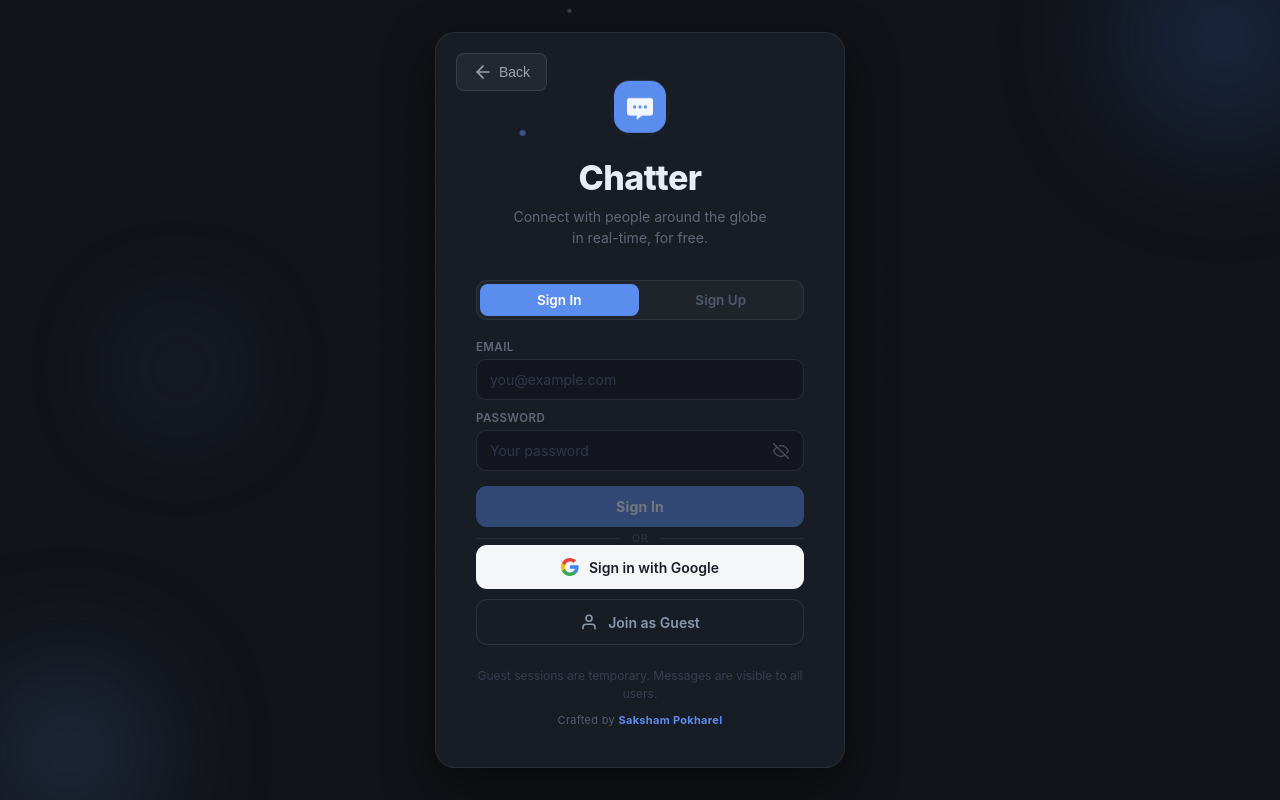
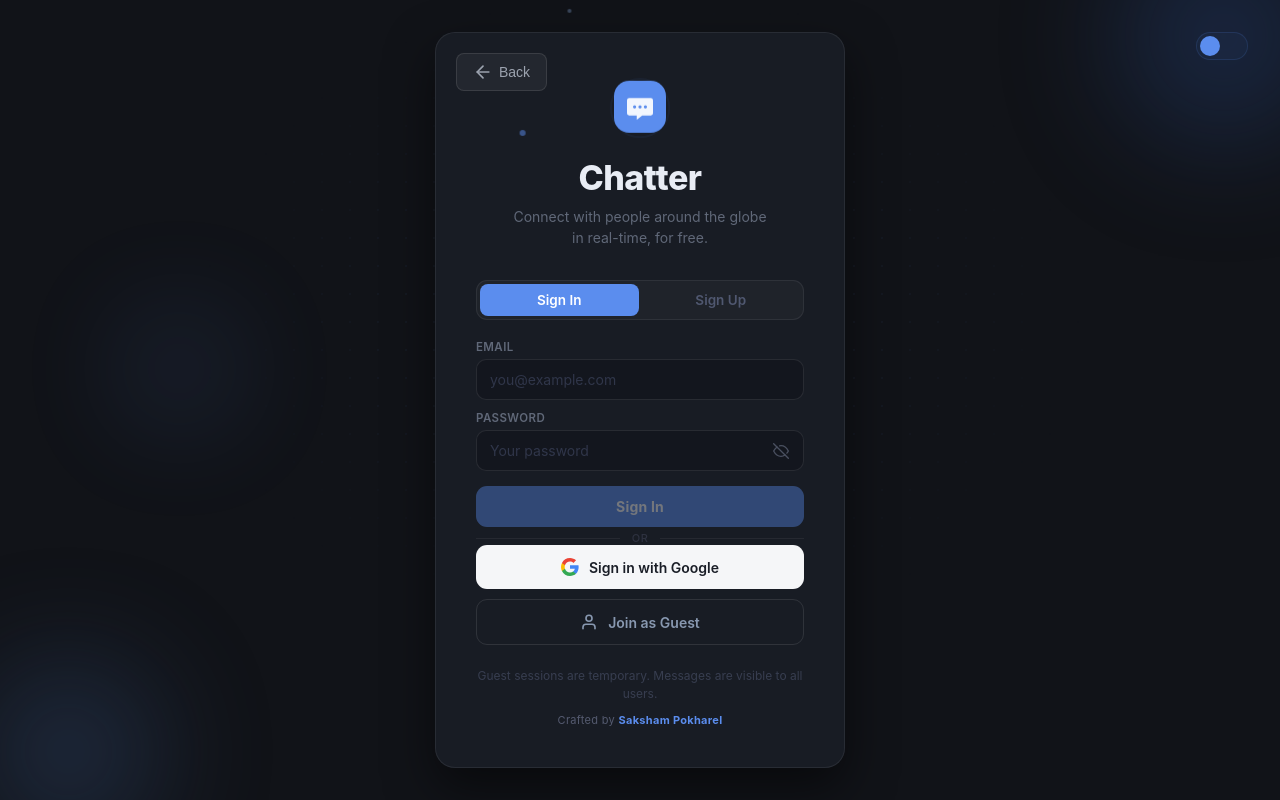
Before and after one commit to sakshampokharel01-beep/Chatter, a React (Vite) app: page / in a window 1280 px wide. Both pictures are taken after a click on the button "Start Chatting". Built offline with nearby package versions, Linux system fonts and the light colour scheme; no server answers; a web font is replaced by a local one.

Commit message:
Add theme toggle to auth screen and chat room with shared theme context

```diff
--- a/src/App.css
+++ b/src/App.css
@@ -1434,3 +1434,114 @@ body {
 .back-to-landing:hover svg {
   transform: translateX(-2px);
 }
+
+/* Theme Toggle Styles */
+.theme-toggle,
+.theme-toggle-chat {
+  background: transparent;
+  border: none;
+  cursor: pointer;
+  padding: 0;
+  z-index: 100;
+}
+
+.theme-toggle {
+  position: fixed;
+  top: 2rem;
+  right: 2rem;
+}
+
+.theme-toggle-chat {
+  margin-right: 12px;
+}
+
+.toggle-track {
+  display: block;
+  width: 52px;
+  height: 28px;
+  background: rgba(255, 255, 255, 0.08);
+  border: 1px solid rgba(255, 255, 255, 0.15);
+  border-radius: 100px;
+  position: relative;
+  transition: all 0.45s ease;
+}
+
+.toggle-thumb {
+  position: absolute;
+  top: 3px;
+  left: 3px;
+  width: 20px;
+  height: 20px;
+  background: #5b8dee;
+  border-radius: 50%;
+  transition: all 0.45s cubic-bezier(0.34, 1.56, 0.64, 1);
+}
+
+:root[data-theme="light"] .toggle-thumb {
+  transform: translateX(24px);
+  background: #D4622A;
+}
+
+:root[data-theme="light"] .toggle-track {
+  background: rgba(0, 0, 0, 0.05);
+  border-color: rgba(0, 0, 0, 0.1);
+}
+
+/* Light Theme Support for Auth and Chat */
+:root[data-theme="light"] .auth-screen {
+  background: #FAF7F2;
+}
+
+:root[data-theme="light"] .auth-screen::before {
+  background-image: radial-gradient(rgba(212, 98, 42, 0.07) 1px, transparent 1px);
+}
+
+:root[data-theme="light"] .auth-orb--1 {
+  background: #e8b4a0;
+}
+
+:root[data-theme="light"] .auth-orb--2 {
+  background: #d4a090;
+}
+
+:root[data-theme="light"] .auth-orb--3 {
+  background: #D4622A;
+}
+
+:root[data-theme="light"] .auth-card {
+  background: rgba(255, 255, 255, 0.7);
+  border-color: rgba(0, 0, 0, 0.08);
+}
+
+:root[data-theme="light"] .auth-title,
+:root[data-theme="light"] .email-label {
+  color: #1A1614;
+}
+
+:root[data-theme="light"] .auth-subtitle {
+  color: #6B5E56;
+}
+
+:root[data-theme="light"] .email-input {
+  background: rgba(255, 255, 255, 0.8);
+  border-color: rgba(0, 0, 0, 0.1);
+  color: #1A1614;
+}
+
+:root[data-theme="light"] .btn-google,
+:root[data-theme="light"] .btn-guest,
+:root[data-theme="light"] .btn-email-submit {
+  background: #D4622A;
+  color: white;
+}
+
+:root[data-theme="light"] .btn-google:hover,
+:root[data-theme="light"] .btn-guest:hover,
+:root[data-theme="light"] .btn-email-submit:hover {
+  background: #c05525;
+}
+
+:root[data-theme="light"] .error-msg {
+  background: rgba(212, 98, 42, 0.1);
+  color: #c05525;
+}
--- a/src/App.jsx
+++ b/src/App.jsx
@@ -3,6 +3,7 @@ import './App.css';
 import { onAuthStateChanged } from 'firebase/auth';
 import { doc, onSnapshot } from 'firebase/firestore';
 import { auth, db, registerUser, signOutUser } from './firebase';
+import { ThemeProvider } from './ThemeContext';
 import LandingPage from './components/LandingPage';
 import AuthScreen from './components/AuthScreen';
 import ChatRoom from './components/ChatRoom';
@@ -71,13 +72,19 @@ function App() {
 
   // Show landing page for first-time visitors
   if (showLanding && !user) {
-    return <LandingPage onGetStarted={() => setShowLanding(false)} />;
+    return (
+      <ThemeProvider>
+        <LandingPage onGetStarted={() => setShowLanding(false)} />
+      </ThemeProvider>
+    );
   }
 
   return (
-    <div className="app">
-      {user ? <ChatRoom user={user} /> : <AuthScreen onBack={() => setShowLanding(true)} />}
-    </div>
+    <ThemeProvider>
+      <div className="app">
+        {user ? <ChatRoom user={user} /> : <AuthScreen onBack={() => setShowLanding(true)} />}
+      </div>
+    </ThemeProvider>
   );
 }
 
--- /dev/null
+++ b/src/ThemeContext.jsx
@@ -0,0 +1,32 @@
+import React, { createContext, useContext, useState, useEffect } from 'react';
+
+const ThemeContext = createContext();
+
+export function ThemeProvider({ children }) {
+  const [theme, setTheme] = useState(() => {
+    return localStorage.getItem('chatter-theme') || 'dark';
+  });
+
+  useEffect(() => {
+    document.documentElement.setAttribute('data-theme', theme);
+    localStorage.setItem('chatter-theme', theme);
+  }, [theme]);
+
+  const toggleTheme = () => {
+    setTheme(prev => prev === 'dark' ? 'light' : 'dark');
+  };
+
+  return (
+    <ThemeContext.Provider value={{ theme, toggleTheme }}>
+      {children}
+    </ThemeContext.Provider>
+  );
+}
+
+export function useTheme() {
+  const context = useContext(ThemeContext);
+  if (!context) {
+    throw new Error('useTheme must be used within ThemeProvider');
+  }
+  return context;
+}
--- a/src/components/AuthScreen.jsx
+++ b/src/components/AuthScreen.jsx
@@ -1,5 +1,6 @@
 import React, { useState, useEffect, useRef } from 'react';
 import { signInWithGoogle, signInAsGuest, signUpWithEmail, signInWithEmail } from '../firebase';
+import { useTheme } from '../ThemeContext';
 
 /* ── EyeIcon ─────────────────────────────────────────── */
 function EyeIcon({ open }) {
@@ -75,6 +76,7 @@ function UserIcon() {
 }
 
 export default function AuthScreen({ onBack }) {
+  const { toggleTheme } = useTheme();
   const [loading, setLoading] = useState(null);
   const [error, setError]   = useState('');
   const [step, setStep]     = useState('home');   // 'home' | 'guestName'
@@ -167,6 +169,18 @@ export default function AuthScreen({ onBack }) {
       <div className="auth-screen">
         <div className="auth-orb auth-orb--1" />
         <div className="auth-orb auth-orb--2" />
+
+        {/* Theme Toggle */}
+        <button
+          className="theme-toggle"
+          onClick={toggleTheme}
+          aria-label="Toggle theme"
+        >
+          <span className="toggle-track">
+            <span className="toggle-thumb"></span>
+          </span>
+        </button>
+
         <div className="auth-card">
           <span className="auth-logo" role="img" aria-label="Guest">
             <div className="auth-logo-icon">
@@ -224,6 +238,17 @@ export default function AuthScreen({ onBack }) {
       <div className="auth-orb auth-orb--1" />
       <div className="auth-orb auth-orb--2" />
       <div className="auth-orb auth-orb--3" />
+
+      {/* Theme Toggle */}
+      <button
+        className="theme-toggle"
+        onClick={toggleTheme}
+        aria-label="Toggle theme"
+      >
+        <span className="toggle-track">
+          <span className="toggle-thumb"></span>
+        </span>
+      </button>
 
       <div className="auth-card">
         {onBack && (
--- a/src/components/ChatRoom.jsx
+++ b/src/components/ChatRoom.jsx
@@ -14,6 +14,7 @@ import {
   doc,
 } from 'firebase/firestore';
 import { db, auth, signOutUser, getDisplayName, isAdmin, safePhotoURL } from '../firebase';
+import { useTheme } from '../ThemeContext';
 import DirectMessages from './DirectMessages';
 import AdminPanel from './AdminPanel';
 
@@ -138,6 +139,7 @@ function SendIcon() {
 
 /* ── Chat Room (main) ─────────────────────────────────────── */
 export default function ChatRoom({ user }) {
+  const { toggleTheme } = useTheme();
   const [activeTab, setActiveTab] = useState('global');
   const [messages, setMessages] = useState([]);
   const [inputText, setInputText] = useState('');
@@ -317,6 +319,16 @@ export default function ChatRoom({ user }) {
         </div>
 
         <div className="header-user">
+          <button
+            className="theme-toggle-chat"
+            onClick={toggleTheme}
+            aria-label="Toggle theme"
+            title="Toggle theme"
+          >
+            <span className="toggle-track">
+              <span className="toggle-thumb"></span>
+            </span>
+          </button>
           {user.photoURL ? (
             <img src={user.photoURL} alt={displayName} className="user-avatar" />
           ) : (
--- a/src/components/LandingPage.jsx
+++ b/src/components/LandingPage.jsx
@@ -1,12 +1,9 @@
-import React, { useState, useEffect } from 'react';
+import React, { useEffect } from 'react';
+import { useTheme } from '../ThemeContext';
 import '../styles/LandingPage.css';
 
 export default function LandingPage({ onGetStarted }) {
-  const [theme, setTheme] = useState('dark');
-
-  useEffect(() => {
-    document.documentElement.setAttribute('data-theme', theme);
-  }, [theme]);
+  const { theme, toggleTheme } = useTheme();
 
   useEffect(() => {
     const observer = new IntersectionObserver(
@@ -71,7 +68,7 @@ export default function LandingPage({ onGetStarted }) {
       {/* Theme Toggle */}
       <button
         className="theme-toggle"
-        onClick={() => setTheme(theme === 'dark' ? 'light' : 'dark')}
+        onClick={toggleTheme}
         aria-label="Toggle theme"
       >
         <span className="toggle-track">
```
